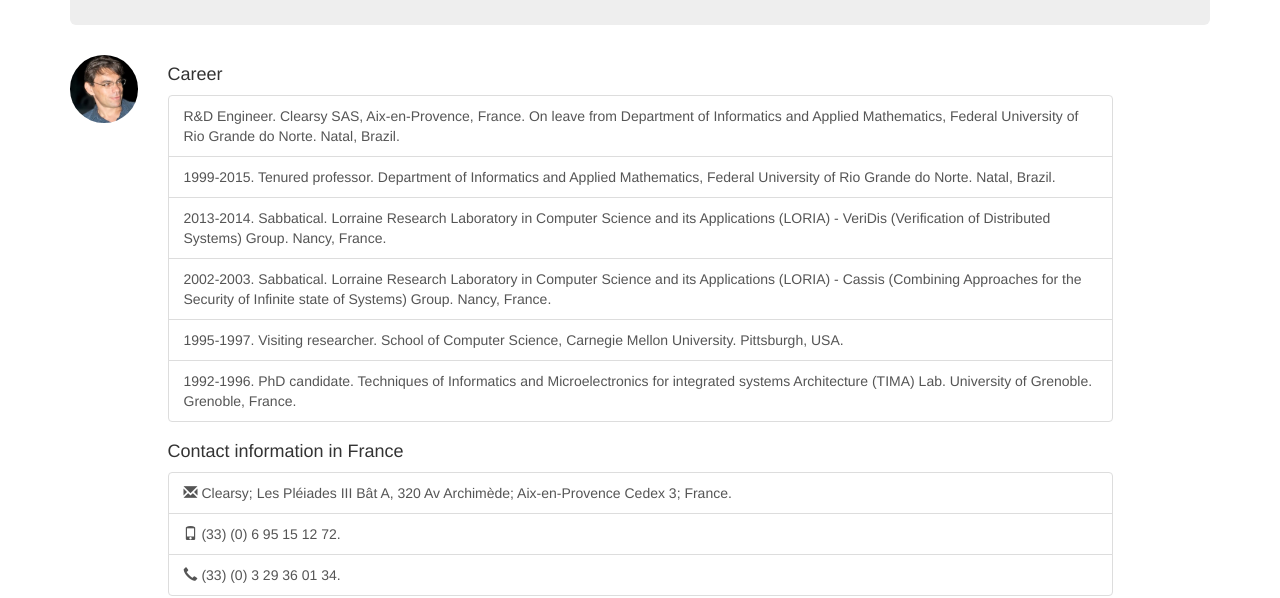
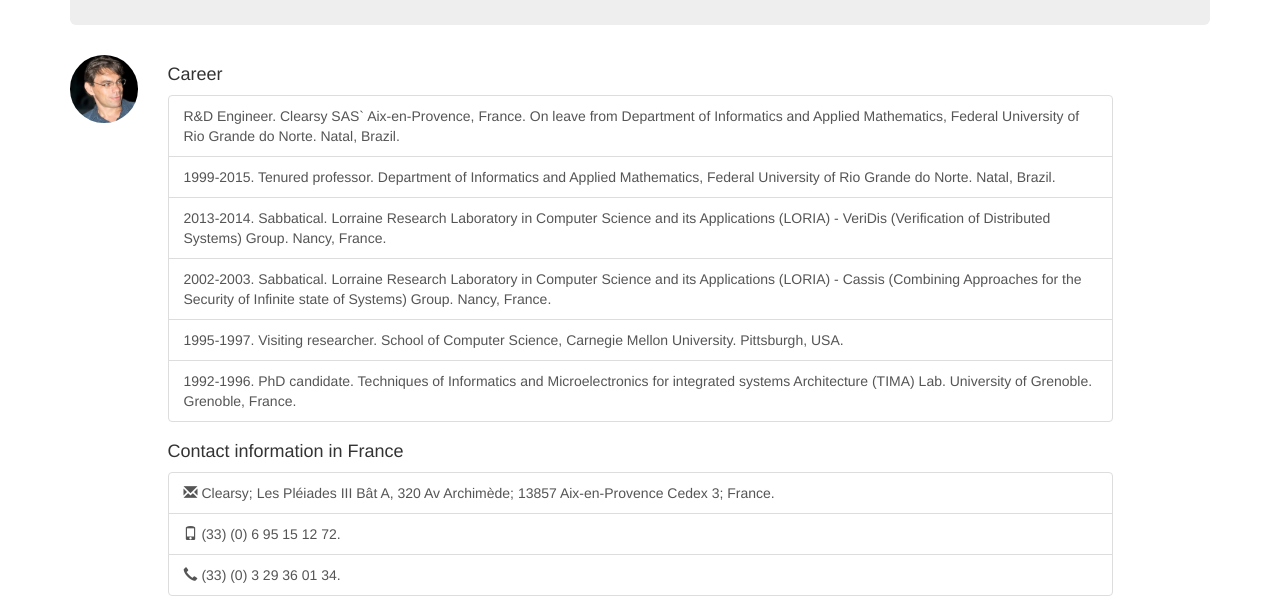
Before and after one commit to DavidDeharbe/DavidDeharbe.github.io, a Jekyll site: the page built from index.html, in a window 1280 px wide and 1039 px high. Shown: the part 127-725 px from the top of the window. Built offline with Jekyll 4.4.1, drawn with Linux system fonts in a browser that asks for light colours; Markdown is read by kramdown in place of the engine named in the settings.

Commit message:
area code

```diff
--- a/index.html
+++ b/index.html
@@ -9,7 +9,7 @@ sitemap:
 <h4>Career</h4>
 
 <div class="list-group">
-  <a class="list-group-item">R&D Engineer. Clearsy SAS, Aix-en-Provence, France. On leave from Department of Informatics and Applied Mathematics, Federal University of Rio Grande do Norte. Natal, Brazil.</a>
+  <a class="list-group-item">R&D Engineer. Clearsy SAS` Aix-en-Provence, France. On leave from Department of Informatics and Applied Mathematics, Federal University of Rio Grande do Norte. Natal, Brazil.</a>
   <a class="list-group-item">1999-2015. Tenured professor. Department of Informatics and Applied Mathematics, Federal University of Rio Grande do Norte. Natal, Brazil.</a>
   <a class="list-group-item">2013-2014. Sabbatical. Lorraine Research Laboratory in Computer Science and its Applications (LORIA) - VeriDis (Verification of Distributed Systems) Group. Nancy, France.</a>
   <a class="list-group-item">2002-2003. Sabbatical. Lorraine Research Laboratory in Computer Science and its Applications (LORIA) - Cassis (Combining Approaches for the Security of Infinite state of Systems) Group. Nancy, France.</a>
@@ -20,7 +20,7 @@ sitemap:
 <h4>Contact information in France</h4>
 
 <div class="list-group">
-  <a class="list-group-item"><span class="glyphicon glyphicon-envelope"></span> Clearsy; Les Pléiades III Bât A, 320 Av Archimède; Aix-en-Provence Cedex 3; France.</a>
+  <a class="list-group-item"><span class="glyphicon glyphicon-envelope"></span> Clearsy; Les Pléiades III Bât A, 320 Av Archimède; 13857 Aix-en-Provence Cedex 3; France.</a>
   <a class="list-group-item"><span class="glyphicon glyphicon-phone"></span> (33) (0) 6 95 15 12 72.</a>
   <a class="list-group-item"><span class="glyphicon glyphicon-earphone"></span> (33) (0) 3 29 36 01 34.</a>
 </div>
```
